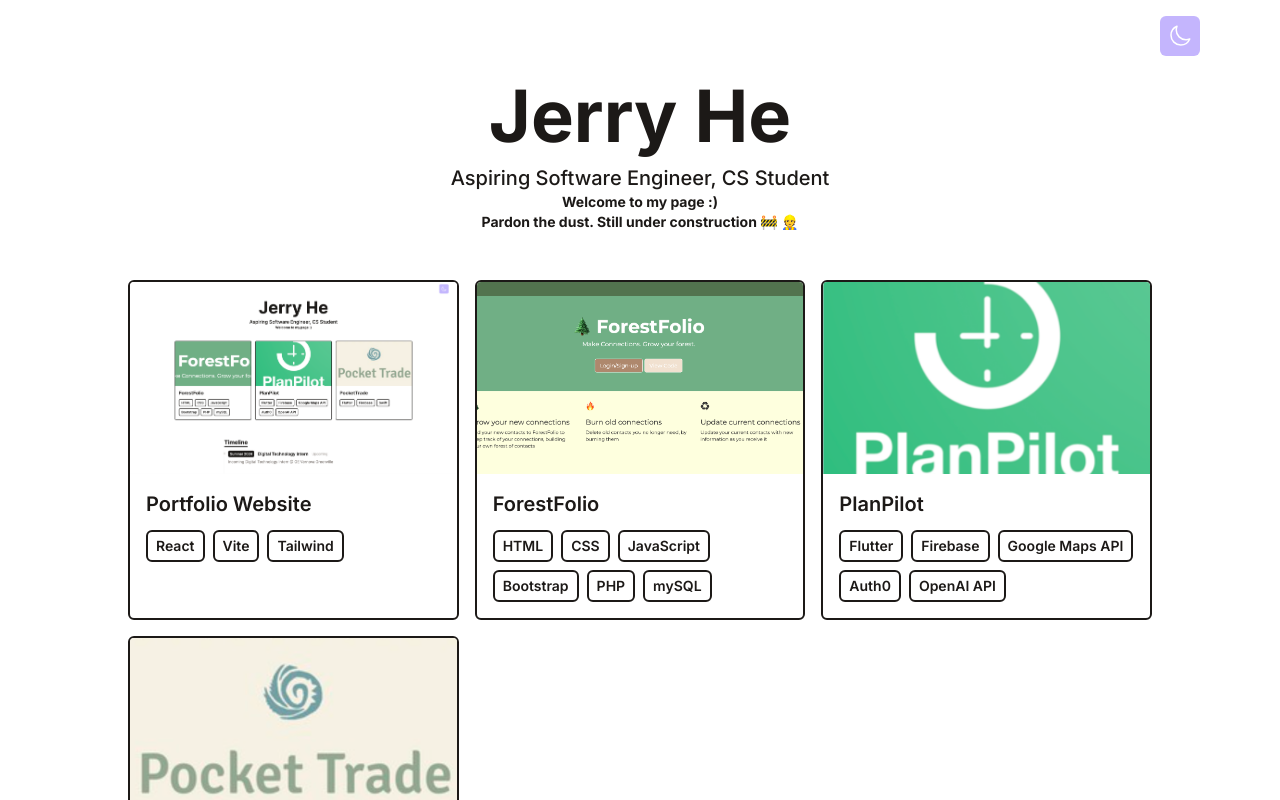
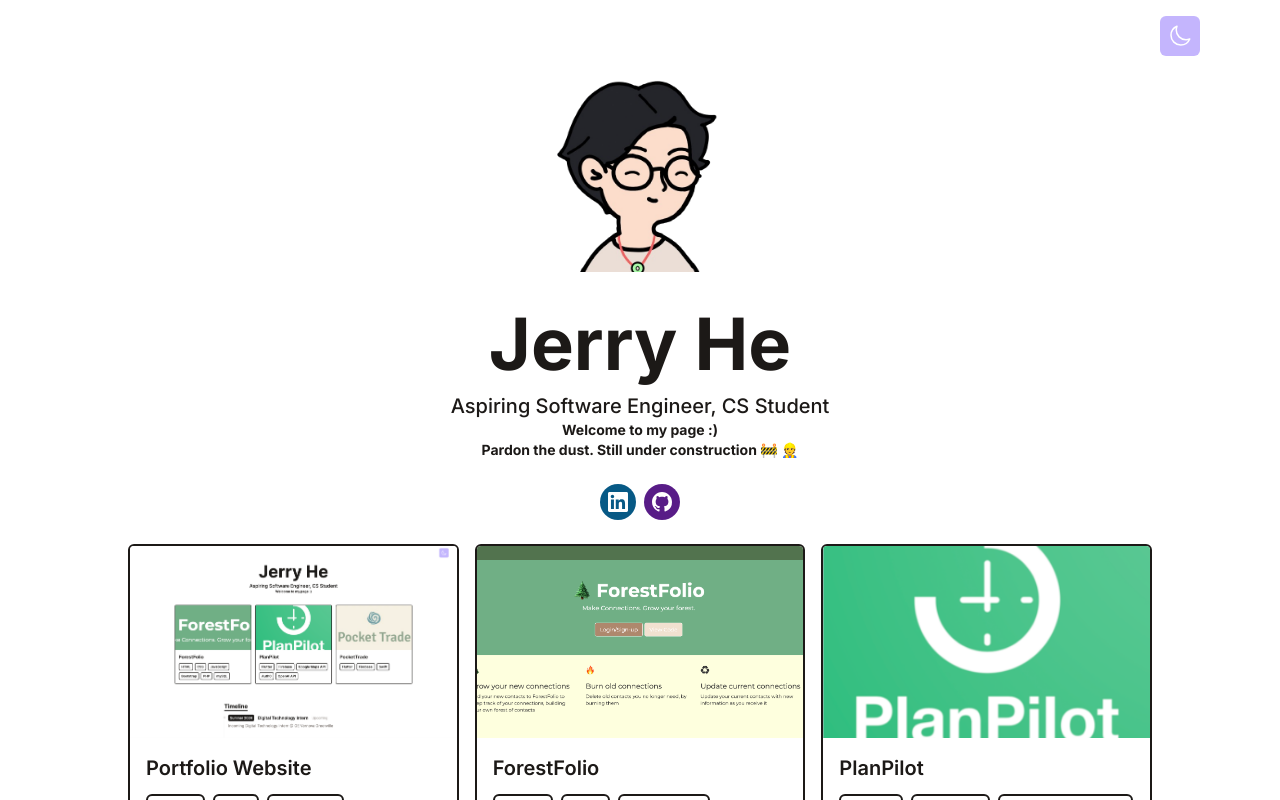
Before and after one commit to jerhe3/PortfolioWebsite, a React (Vite) app in the folder JerryPortfolio/: page / in a window 1280 px wide. Shown: the top 800 px of the page. Built offline with nearby package versions, Linux system fonts and the light colour scheme.

Commit message:
Added Avatar to Page

```diff
--- a/JerryPortfolio/src/components/Intro.jsx
+++ b/JerryPortfolio/src/components/Intro.jsx
@@ -1,14 +1,73 @@
-import React from 'react';
+import React from "react";
 
 function Intro() {
-    return (
-        <div className="flex items-center justify-center
-        flex-col text-center pt-20 pb-6">
-            <h1 className="text-4xl md:text-7xl dark:text-white mb-1 md:mb-3 font-bold ">Jerry He</h1>
-            <p className="text-base md:text-xl mbb-3 font-medium">Aspiring Software Engineer, CS Student</p>
-            <p className="text-sm max-w-xl mb-6 font-bold">Welcome to my page :&#41; <br></br> Pardon the dust. Still under construction &#x1F6A7; &#x1F477;</p>
+  return (
+    <div
+      className="flex items-center justify-center
+        flex-col text-center pt-20 pb-6"
+    >
+      <img
+        className="size-48 rounded-xl mb-3 md:mb-9 object-cover"
+        src="assets/JerryPhoto.png"
+      ></img>
+      <h1 className="text-4xl md:text-7xl dark:text-white mb-1 md:mb-3 font-bold ">
+        Jerry He
+      </h1>
+      <p className="text-base md:text-xl mbb-3 font-medium">
+        Aspiring Software Engineer, CS Student
+      </p>
+      <p className="text-sm max-w-xl mb-6 font-bold">
+        Welcome to my page :&#41; <br></br> Pardon the dust. Still under
+        construction &#x1F6A7; &#x1F477;
+      </p>
+      <div className="container max-w-screen-lg mx-auto">
+        <div>
+          <div className="flex flex-wrap justify-center gap-2">
+            <a
+              href="https://linkedin.com/in/jerryhefl"
+              target="_blank"
+              className="bg-sky-800 p-2 font-semibold text-white inline-flex items-center space-x-2 rounded-full"
+            >
+              <svg
+                className="w-5 h-5 fill-current"
+                role="img"
+                viewBox="0 0 256 256"
+                xmlns="http://www.w3.org/2000/svg"
+              >
+                <g>
+                  <path d="M218.123122,218.127392 L180.191928,218.127392 L180.191928,158.724263 C180.191928,144.559023 179.939053,126.323993 160.463756,126.323993 C140.707926,126.323993 137.685284,141.757585 137.685284,157.692986 L137.685284,218.123441 L99.7540894,218.123441 L99.7540894,95.9665207 L136.168036,95.9665207 L136.168036,112.660562 L136.677736,112.660562 C144.102746,99.9650027 157.908637,92.3824528 172.605689,92.9280076 C211.050535,92.9280076 218.138927,118.216023 218.138927,151.114151 L218.123122,218.127392 Z M56.9550587,79.2685282 C44.7981969,79.2707099 34.9413443,69.4171797 34.9391618,57.260052 C34.93698,45.1029244 44.7902948,35.2458562 56.9471566,35.2436736 C69.1040185,35.2414916 78.9608713,45.0950217 78.963054,57.2521493 C78.9641017,63.090208 76.6459976,68.6895714 72.5186979,72.8184433 C68.3913982,76.9473153 62.7929898,79.26748 56.9550587,79.2685282 M75.9206558,218.127392 L37.94995,218.127392 L37.94995,95.9665207 L75.9206558,95.9665207 L75.9206558,218.127392 Z M237.033403,0.0182577091 L18.8895249,0.0182577091 C8.57959469,-0.0980923971 0.124827038,8.16056231 -0.001,18.4706066 L-0.001,237.524091 C0.120519052,247.839103 8.57460631,256.105934 18.8895249,255.9977 L237.033403,255.9977 C247.368728,256.125818 255.855922,247.859464 255.999,237.524091 L255.999,18.4548016 C255.851624,8.12438979 247.363742,-0.133792868 237.033403,0.000790807055" />
+                </g>
+              </svg>
+            </a>
+            <a
+              href="https://github.com/jerhe3"
+              target="_blank"
+              className="bg-purple-900 p-2 font-semibold text-white inline-flex items-center space-x-2 rounded-full"
+            >
+              <svg
+                xmlns="http://www.w3.org/2000/svg"
+                xmlnsXlink="http://www.w3.org/1999/xlink"
+                aria-hidden="true"
+                role="img"
+                className="w-5"
+                preserveAspectRatio="xMidYMid meet"
+                viewBox="0 0 24 24"
+              >
+                <g fill="none">
+                  <path
+                    fillRule="evenodd"
+                    clipRule="evenodd"
+                    d="M12 0C5.37 0 0 5.37 0 12c0 5.31 3.435 9.795 8.205 11.385c.6.105.825-.255.825-.57c0-.285-.015-1.23-.015-2.235c-3.015.555-3.795-.735-4.035-1.41c-.135-.345-.72-1.41-1.23-1.695c-.42-.225-1.02-.78-.015-.795c.945-.015 1.62.87 1.845 1.23c1.08 1.815 2.805 1.305 3.495.99c.105-.78.42-1.305.765-1.605c-2.67-.3-5.46-1.335-5.46-5.925c0-1.305.465-2.385 1.23-3.225c-.12-.3-.54-1.53.12-3.18c0 0 1.005-.315 3.3 1.23c.96-.27 1.98-.405 3-.405s2.04.135 3 .405c2.295-1.56 3.3-1.23 3.3-1.23c.66 1.65.24 2.88.12 3.18c.765.84 1.23 1.905 1.23 3.225c0 4.605-2.805 5.625-5.475 5.925c.435.375.81 1.095.81 2.22c0 1.605-.015 2.895-.015 3.3c0 .315.225.69.825.57A12.02 12.02 0 0 0 24 12c0-6.63-5.37-12-12-12z"
+                    fill="currentColor"
+                  />
+                </g>
+              </svg>
+            </a>
+          </div>
         </div>
-    )
+      </div>
+    </div>
+  );
 }
 
 export default Intro;
```
Also changed, not shown: JerryPortfolio/public/assets/JerryPhoto.png (added).
